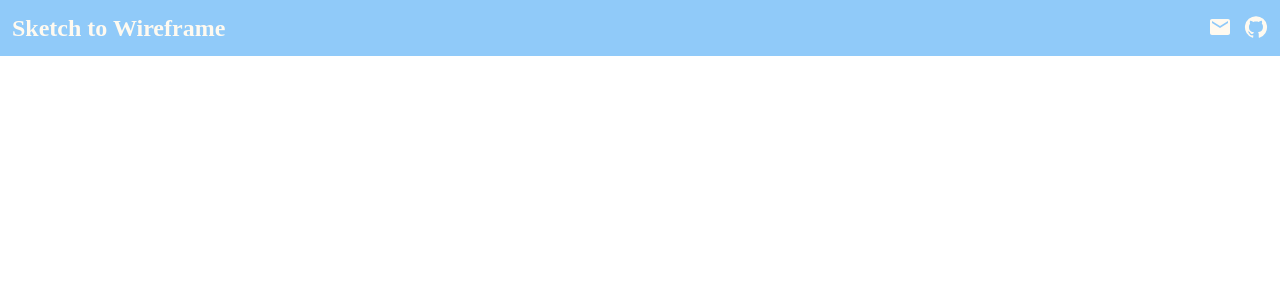
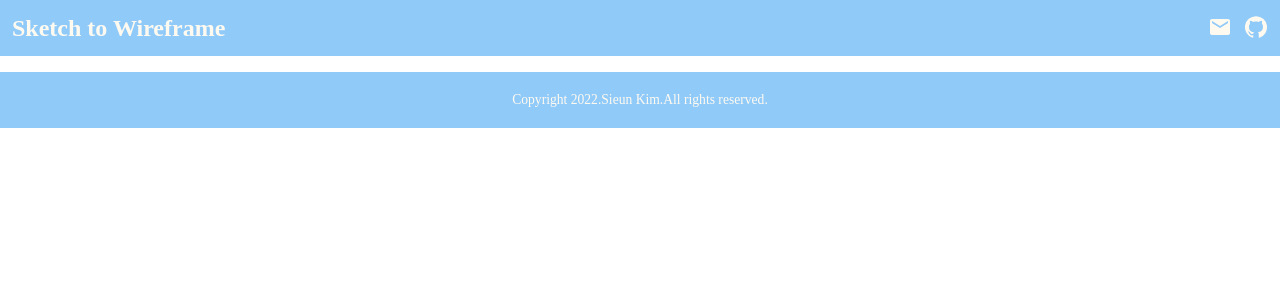
Before and after one commit to sieukim/sketch-to-wireframe, a React (Create React App) app in the folder front-end/: page / in a window 1280 px wide. Shown: the top 300 px of the page. Built offline with nearby package versions, Linux system fonts and the light colour scheme.

Commit message:
[FE] Footer 구현

```diff
--- a/front-end/src/App.css
+++ b/front-end/src/App.css
@@ -29,3 +29,15 @@ header {
     font-size: 3vh !important;
     margin-right: 1.5vh;
 }
+
+/* Footer css */
+footer {
+    width: 100%;
+    height: 7vh;
+    background: var(--footer-color);
+    text-align: center;
+    color: floralwhite;
+    font-family: "Hiragino Maru Gothic Pro", cursive;
+    font-size: 1.7vh;
+    line-height: 7vh;
+}
--- a/front-end/src/App.tsx
+++ b/front-end/src/App.tsx
@@ -1,10 +1,13 @@
 import React from 'react';
 import './App.css';
 import {Header} from "./Header";
+import {Footer} from "./Footer";
 
 function App() {
   return (<>
     <Header/>
+    <br/>
+    <Footer/>
   </>);
 }
 
--- /dev/null
+++ b/front-end/src/Footer.tsx
@@ -0,0 +1,7 @@
+export const Footer = () => {
+    return (
+        <footer>
+            <p>Copyright 2022.Sieun Kim.All rights reserved.</p>
+        </footer>
+    )
+}
```
